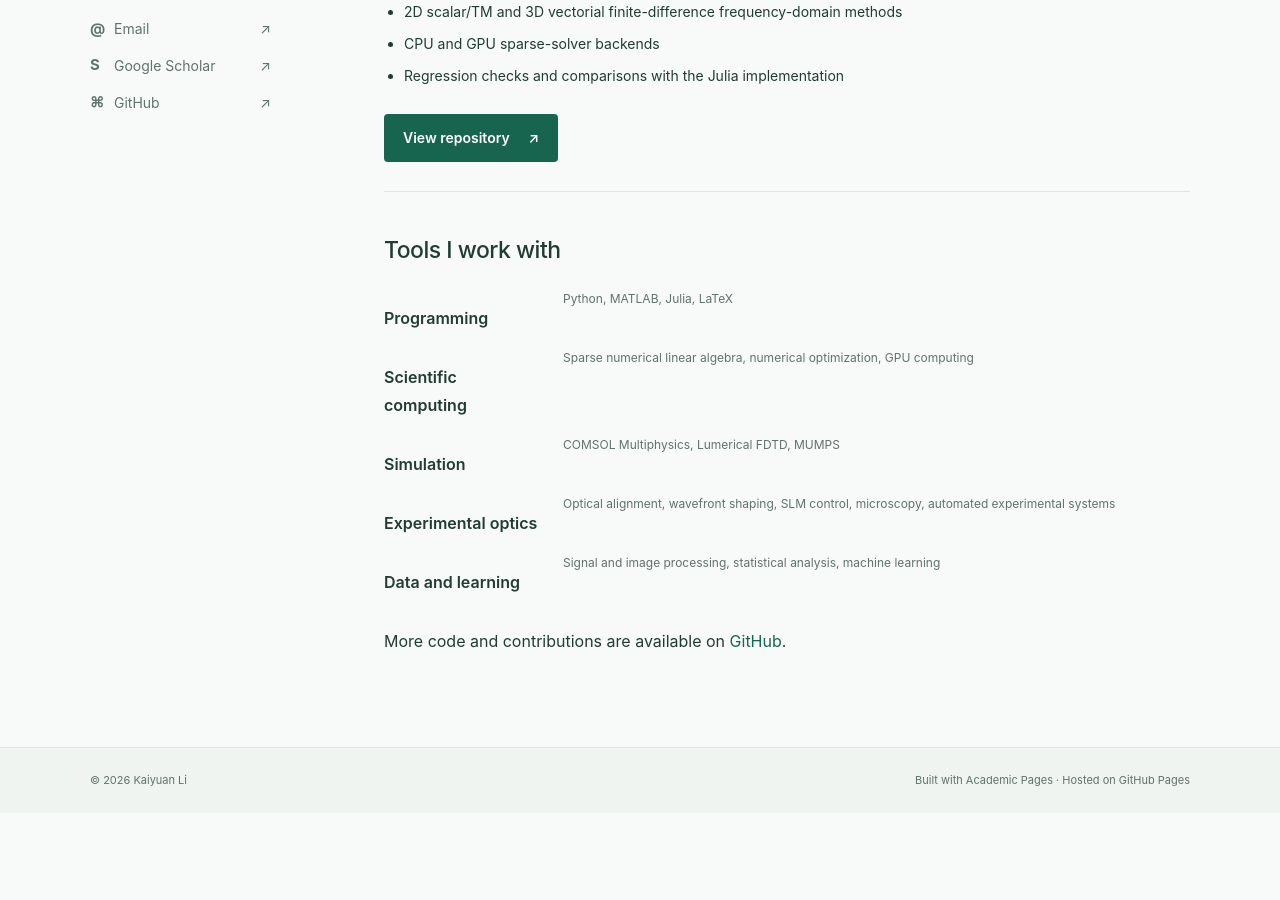
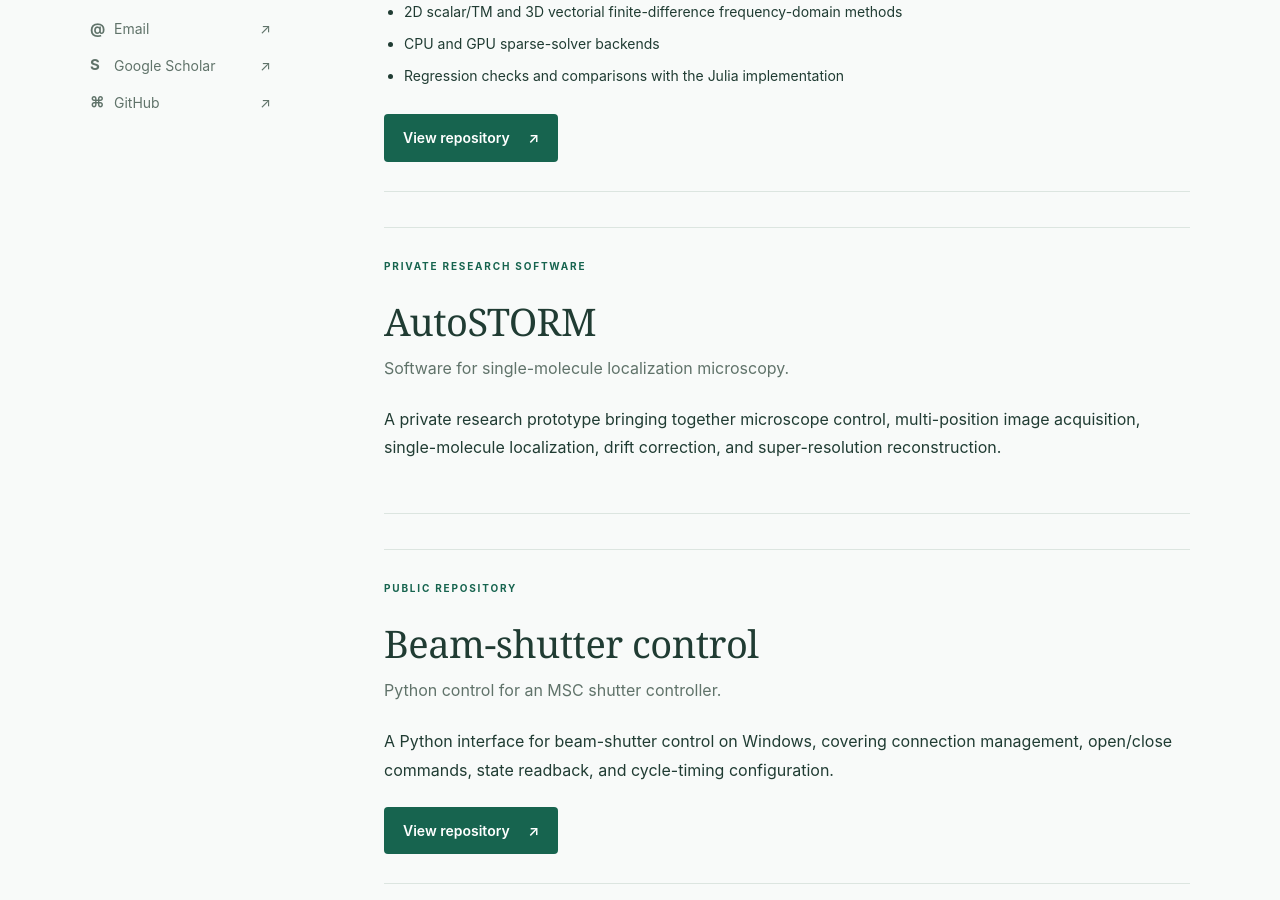
Before and after one commit to LKYsaeooi/LKYsaeooi.github.io, a Jekyll site: the page built from _pages/software.md, in a window 1280 px wide and 900 px high, scrolled down 588 px. Built offline with Jekyll 4.4.1, drawn with Linux system fonts in a browser that asks for light colours; before the commit the page ends 1401 px from its top, so only the background shows below that; some of the changed text lies outside the part shown.

Commit message:
Add patent and public and private software introductions

```diff
--- /dev/null
+++ b/_data/software.yml
@@ -0,0 +1,28 @@
+# Public entries may have a URL. Private entries deliberately have no URL field.
+# Descriptions summarize repository documentation without disclosing methods or results.
+- name: pyMESTI
+  visibility: public
+  category: OPEN-SOURCE CONTRIBUTION
+  subtitle: Electromagnetic scattering, in Python.
+  description: I contribute to a native Python port of MESTI.jl for frequency-domain electromagnetic scattering simulations. My work includes scalar and vectorial solvers, scattering-matrix computation, field reconstruction, and numerical verification.
+  features:
+    - 2D scalar/TM and 3D vectorial finite-difference frequency-domain methods
+    - CPU and GPU sparse-solver backends
+    - Regression checks and comparisons with the Julia implementation
+  url: https://github.com/LKYsaeooi/pyMESTI
+- name: AutoSTORM
+  visibility: private
+  category: PRIVATE RESEARCH SOFTWARE
+  subtitle: Software for single-molecule localization microscopy.
+  description: A private research prototype bringing together microscope control, multi-position image acquisition, single-molecule localization, drift correction, and super-resolution reconstruction.
+- name: Beam-shutter control
+  visibility: public
+  category: PUBLIC REPOSITORY
+  subtitle: Python control for an MSC shutter controller.
+  description: A Python interface for beam-shutter control on Windows, covering connection management, open/close commands, state readback, and cycle-timing configuration.
+  url: https://github.com/LKYsaeooi/Ibtek-beam-shutter
+- name: Optical experiment notebooks
+  visibility: private
+  category: PRIVATE RESEARCH SOFTWARE
+  subtitle: A notebook-based workspace for optical experiments.
+  description: A private collection of notebooks and supporting documentation for organizing optical experiments.
--- /dev/null
+++ b/_includes/software-list.html
@@ -0,0 +1,15 @@
+{% comment %}Private entries never render an anchor, even if a URL is added accidentally.{% endcomment %}
+{% for software in site.data.software %}
+<div class="software-feature" data-visibility="{{ software.visibility }}">
+  <p class="eyebrow">{{ software.category }}</p>
+  <h2>{{ software.name }}</h2>
+  <p class="software-subtitle">{{ software.subtitle }}</p>
+  <p>{{ software.description }}</p>
+  {% if software.features %}
+  <ul>{% for feature in software.features %}<li>{{ feature }}</li>{% endfor %}</ul>
+  {% endif %}
+  {% if software.visibility == 'public' and software.url %}
+  <a class="primary-link" href="{{ software.url }}">View repository <span aria-hidden="true">↗</span></a>
+  {% endif %}
+</div>
+{% endfor %}
--- a/_pages/software.md
+++ b/_pages/software.md
@@ -1,23 +1,12 @@
 ---
 title: Scientific software
 permalink: /software/
-excerpt: "Open-source electromagnetic simulation and scientific programming by Kaiyuan Li."
+excerpt: "Public and private scientific software by Kaiyuan Li, spanning electromagnetic simulation, microscopy, and optical instrument control."
 ---
 
 <p class="page-lead">Reusable tools for numerical optics and scientific workflows.</p>
 
-<div class="software-feature">
-<p class="eyebrow">OPEN-SOURCE CONTRIBUTION</p>
-<h2>pyMESTI</h2>
-<p class="software-subtitle">Electromagnetic scattering, in Python.</p>
-<p>I contribute to a native Python port of MESTI.jl for frequency-domain electromagnetic scattering simulations. My work includes scalar and vectorial solvers, scattering-matrix computation, field reconstruction, and numerical verification.</p>
-<ul>
-<li>2D scalar/TM and 3D vectorial finite-difference frequency-domain methods</li>
-<li>CPU and GPU sparse-solver backends</li>
-<li>Regression checks and comparisons with the Julia implementation</li>
-</ul>
-<a class="primary-link" href="https://github.com/LKYsaeooi/pyMESTI">View repository <span aria-hidden="true">↗</span></a>
-</div>
+{% include software-list.html %}
 
 ## Tools I work with
 
```
Also changed, not shown: _data/patents.yml (added, +10 -0 lines), _includes/patent-list.html (added, +15 -0 lines), _pages/cv.md (+5 -1 lines), _pages/publications.md (+7 -1 lines), scripts/check_site.py (+17 -0 lines), README.md.
